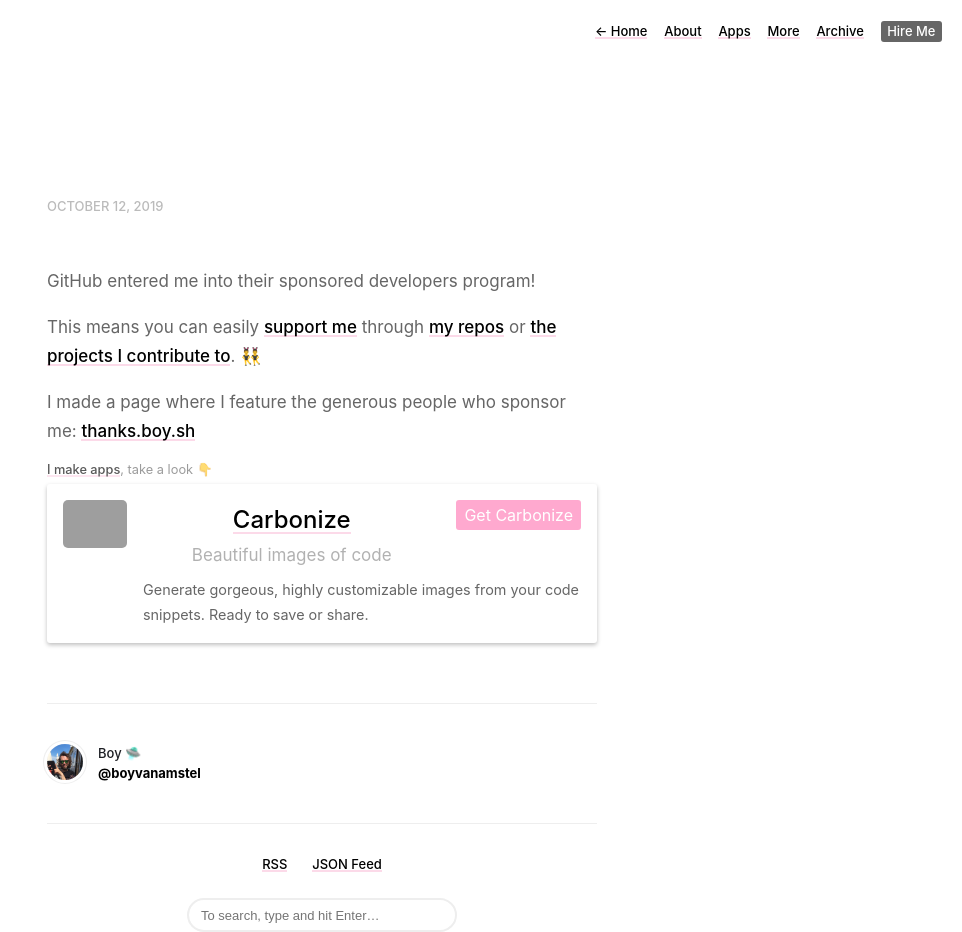
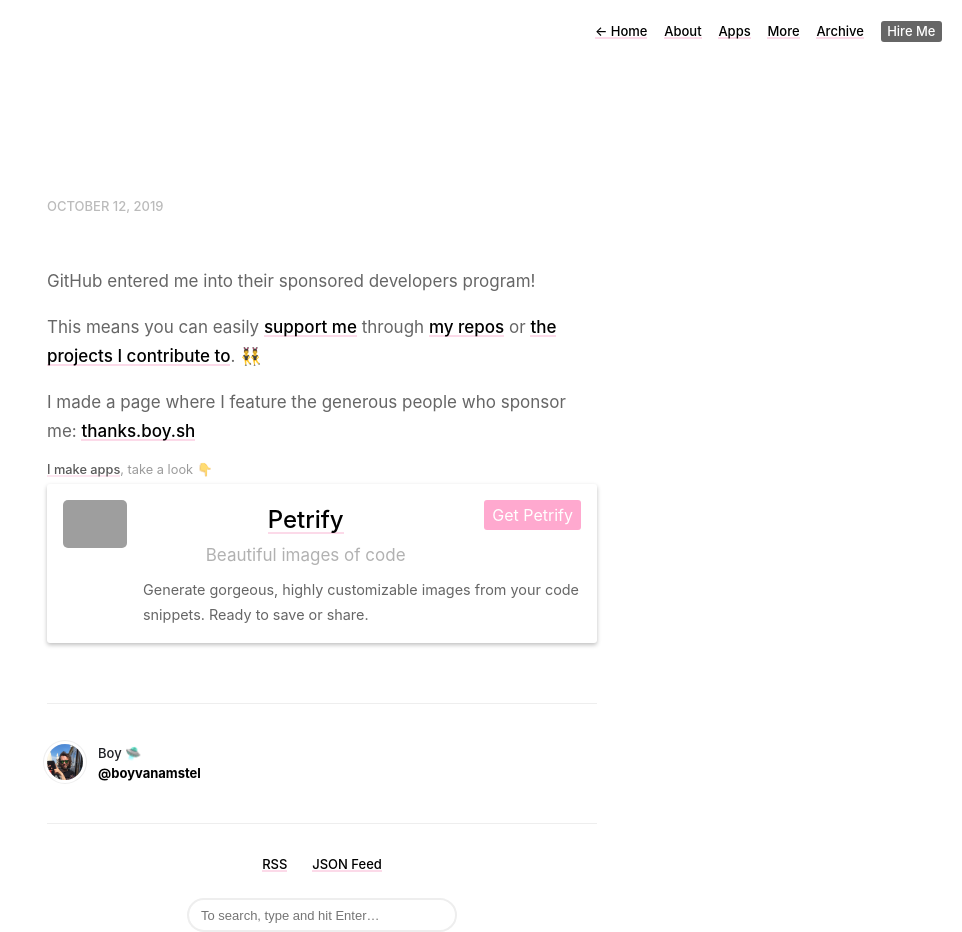
Before and after one commit to boyvanamstel/shorts.boy.sh, a Jekyll site: the page built from _posts/2019-10-12-github-sponsored-developer.md, in a window 1280 px wide. Shown: the whole page, without its empty margins (318-1280 px from the left). Built offline with Jekyll 4.4.1, drawn with Linux system fonts in a browser that asks for light colours; grey boxes are pictures that could not be loaded.

Commit message:
Rename Carbonize to Petrify

```diff
--- a/_data/apps.yaml
+++ b/_data/apps.yaml
@@ -20,11 +20,11 @@
 
 carbonize:
   icon: Carbonize.png
-  alt: "Carbonize's app icon"
-  link: https://www.dangercove.com/carbonize
-  title: Carbonize
+  alt: "Petrify's app icon"
+  link: https://www.dangercove.com/petrify
+  title: Petrify
   subtitle: Beautiful images of code
-  get: https://www.dangercove.com/carbonize/get
+  get: https://www.dangercove.com/petrify/get
   description: "Generate gorgeous, highly customizable images from your code snippets. Ready to save or share."
 
 relax:
```
